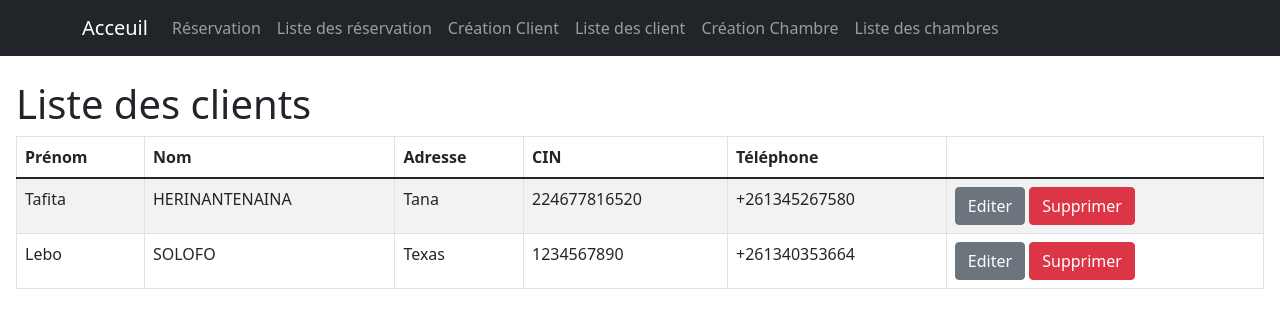
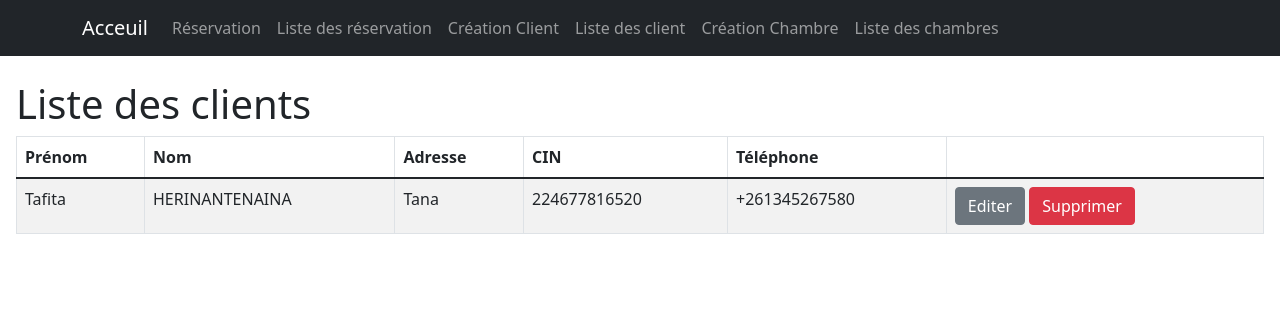
Before and after one commit to tafitahery/hotel-v2, a React (Create React App) app: page /listClients in a window 1280 px wide. Shown: the top 328 px of the page. Built offline with nearby package versions, Linux system fonts and the light colour scheme; data requests are answered from the project's data file.

Commit message:
CRUD correction Delete Client

```diff
--- a/src/assets/db.json
+++ b/src/assets/db.json
@@ -7,14 +7,6 @@
       "idCard": "224677816520",
       "phone": "+261345267580",
       "id": 1
-    },
-    {
-      "firstName": "Lebo",
-      "lastName": "SOLOFO",
-      "address": "Texas",
-      "idCard": "1234567890",
-      "phone": "+261340353664",
-      "id": 2
     }
   ],
   "rooms": [
--- a/src/components/DeleteClient/index.jsx
+++ b/src/components/DeleteClient/index.jsx
@@ -1,10 +1,12 @@
 import axios from 'axios';
 import React from 'react';
 import { Button } from 'react-bootstrap';
+import { getData } from '../../utils/data';
 
-const DeleteClient = ({ id }) => {
+const DeleteClient = ({ id, setClients }) => {
   const handleDelete = () => {
     axios.delete('http://localhost:4000/clients/' + id);
+    getData('http://localhost:4000/clients').then((res) => setClients(res));
   };
 
   return (
--- a/src/components/ShowClient/index.jsx
+++ b/src/components/ShowClient/index.jsx
@@ -3,7 +3,15 @@ import Proptypes from 'prop-types';
 import EditClient from '../EditClient';
 import DeleteClient from '../DeleteClient';
 
-const ShowClient = ({ id, firstName, lastName, address, idCard, phone }) => {
+const ShowClient = ({
+  id,
+  firstName,
+  lastName,
+  address,
+  idCard,
+  phone,
+  setClients,
+}) => {
   return (
     <tr>
       <td>{firstName}</td>
@@ -12,7 +20,7 @@ const ShowClient = ({ id, firstName, lastName, address, idCard, phone }) => {
       <td>{idCard}</td>
       <td>{phone}</td>
       <td>
-        <EditClient id={id} /> <DeleteClient id={id} />
+        <EditClient id={id} /> <DeleteClient id={id} setClients={setClients} />
       </td>
     </tr>
   );
--- a/src/pages/ListClients/index.jsx
+++ b/src/pages/ListClients/index.jsx
@@ -9,7 +9,7 @@ const ListClients = () => {
 
   useEffect(() => {
     getData('http://localhost:4000/clients').then((res) => setClients(res));
-  }, [clients]);
+  }, []);
 
   return (
     <div className="mt-4 ms-3 me-3">
@@ -36,6 +36,7 @@ const ListClients = () => {
                 address={address}
                 idCard={idCard}
                 phone={phone}
+                setClients={setClients}
               />
             )
           )}
```
